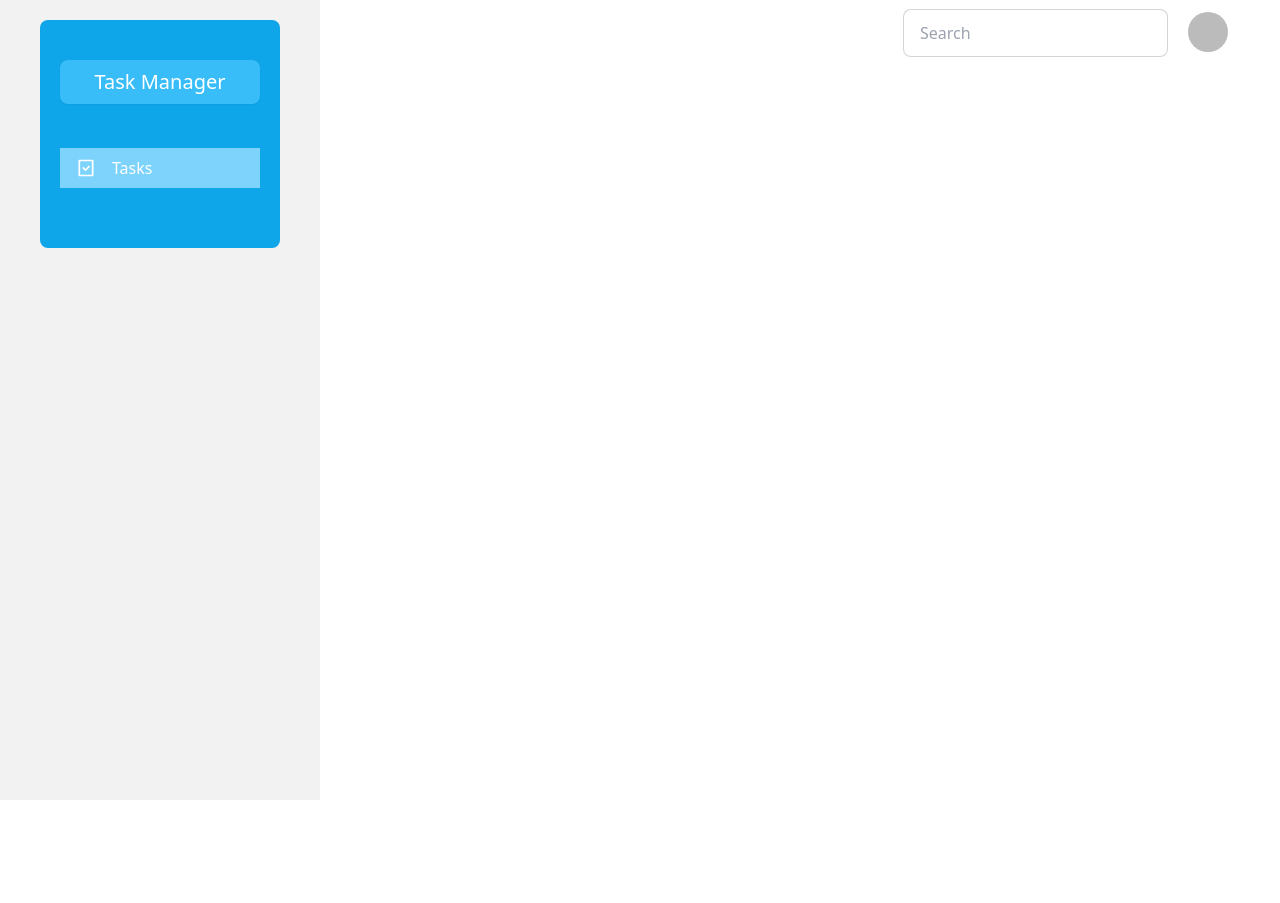
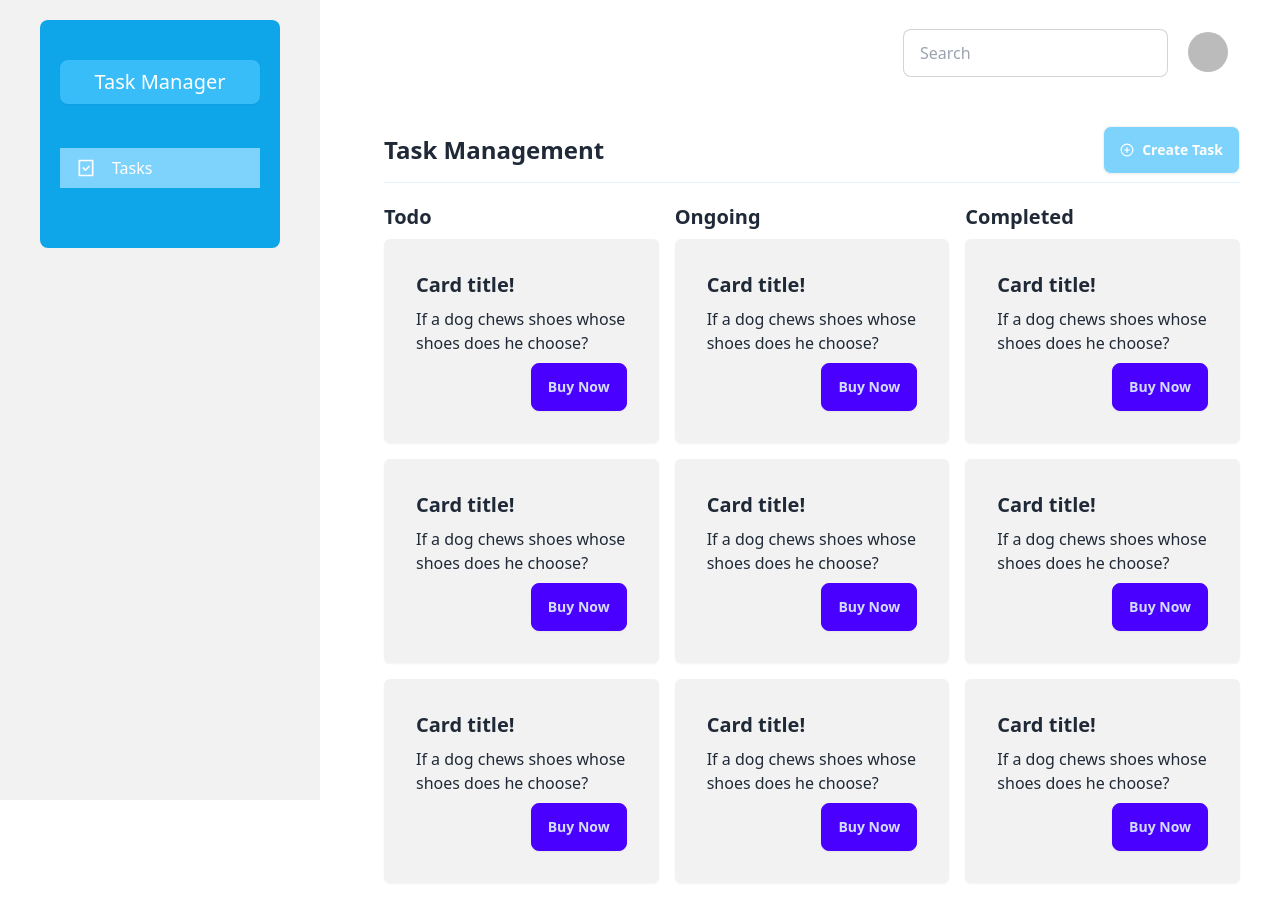
Before and after one commit to ismail-hossen/Task-Manager, a React (Vite) app: page /dashboard in a window 1280 px wide. Before the commit the page ends 800 px from the top, so only its background shows below. Built offline with nearby package versions, Linux system fonts and the light colour scheme; no server answers; sample sign-in values are in the browser's storage.

Commit message:
installed react dnd for drag and drop

```diff
--- a/package.json
+++ b/package.json
@@ -15,6 +15,8 @@
     "localforage": "^1.10.0",
     "match-sorter": "^6.3.1",
     "react": "^18.2.0",
+    "react-dnd": "^16.0.1",
+    "react-dnd-html5-backend": "^16.0.1",
     "react-dom": "^18.2.0",
     "react-hook-form": "^7.49.2",
     "react-icons": "^4.12.0",
--- /dev/null
+++ b/src/components/dashboard/Stage.jsx
@@ -0,0 +1,16 @@
+import TaskCard from "./TaskCard";
+
+const Stage = ({ stage }) => {
+  return (
+    <div className="w-full">
+      <h2 className="text-xl font-semibold">{stage}</h2>
+      <div className="grid grid-cols-1 gap-y-4 mt-2">
+        <TaskCard />
+        <TaskCard />
+        <TaskCard />
+      </div>
+    </div>
+  );
+};
+
+export default Stage;
--- /dev/null
+++ b/src/components/dashboard/TaskCard.jsx
@@ -0,0 +1,28 @@
+import { useDrag } from "react-dnd";
+
+const TaskCard = () => {
+  const [{ isDragging }, drag] = useDrag(() => ({
+    type: "card",
+    collect: (monitor) => ({
+      isDragging: !!monitor.isDragging(),
+    }),
+  }));
+
+  return (
+    <div
+      ref={drag}
+      style={{ opacity: isDragging ? 0.5 : 1 }}
+      className="hover:cursor-move card bg-base-200 shadow-sm rounded-md"
+    >
+      <div className="card-body">
+        <h2 className="card-title">Card title!</h2>
+        <p>If a dog chews shoes whose shoes does he choose?</p>
+        <div className="card-actions justify-end">
+          <button className="btn btn-primary">Buy Now</button>
+        </div>
+      </div>
+    </div>
+  );
+};
+
+export default TaskCard;
--- a/src/layouts/Dashboard.jsx
+++ b/src/layouts/Dashboard.jsx
@@ -1,14 +1,16 @@
-import { Outlet } from "react-router-dom";
+import { Outlet, useLocation } from "react-router-dom";
 import Sidebar from "../components/dashboard/Sidebar";
 import DashboardNavbar from "../components/dashboard/DashboardNavbar";
+import Tasks from "../pages/dashboard/Tasks";
 
 const Dashboard = () => {
+  const location = useLocation();
   return (
-    <div className="relative min-h-screen md:flex">
+    <div className="relative lg:flex">
       <Sidebar />
-      <div className="flex-1 md:ml-80 md:mr-10">
+      <div className="flex-1 my-5 lg:ml-96 lg:mr-10">
         <DashboardNavbar />
-        <Outlet />
+        {location?.pathname == "/dashboard" ? <Tasks /> : <Outlet />}
       </div>
     </div>
   );
--- /dev/null
+++ b/src/pages/dashboard/Tasks.jsx
@@ -0,0 +1,27 @@
+import { FiPlusCircle } from "react-icons/fi";
+import Stage from "../../components/dashboard/Stage";
+import { DndProvider } from "react-dnd";
+import { HTML5Backend } from "react-dnd-html5-backend";
+
+const Tasks = () => {
+  return (
+    <DndProvider backend={HTML5Backend}>
+      <div>
+        <div className="flex items-center justify-between mt-10 border-b border-b-sky-100 pb-2">
+          <h2 className="text-2xl font-bold">Task Management</h2>
+          <button className="btn bg-sky-300 text-white">
+            <FiPlusCircle />
+            Create Task
+          </button>
+        </div>
+        <div className="flex justify-between mt-5 gap-4">
+          <Stage stage="Todo" />
+          <Stage stage="Ongoing" />
+          <Stage stage="Completed" />
+        </div>
+      </div>
+    </DndProvider>
+  );
+};
+
+export default Tasks;
--- a/src/routes/router.jsx
+++ b/src/routes/router.jsx
@@ -30,13 +30,13 @@ const router = createBrowserRouter([
     ],
   },
   {
-    path: "/dashboard",
+    path: "dashboard",
     element: (
       <PrivateRoute>
         <Dashboard />
       </PrivateRoute>
     ),
-    children: [{}],
+    children: [],
   },
 ]);
 
```
Also changed, not shown: 1 other file (tests, documents, lock files or other folders).
